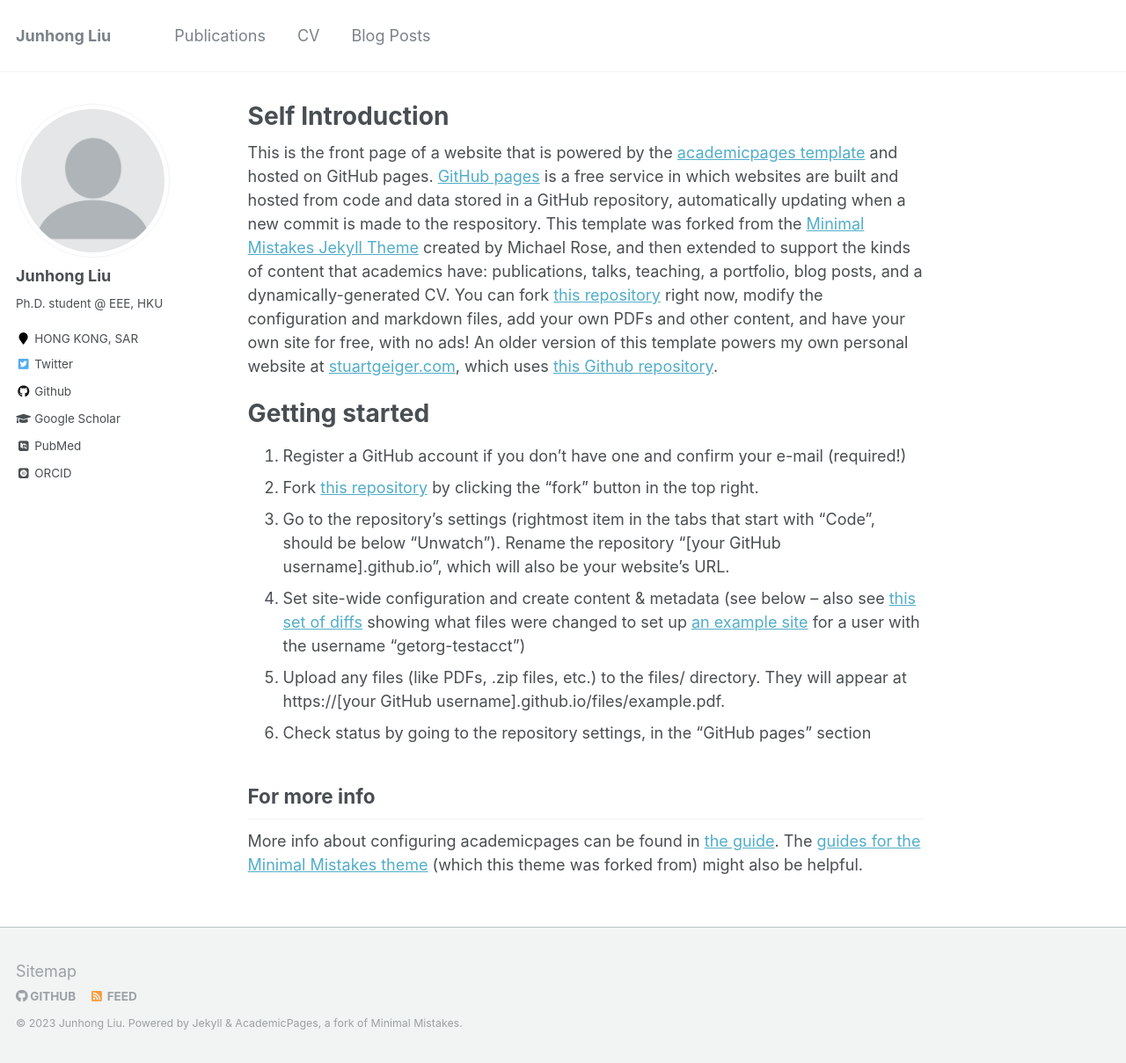
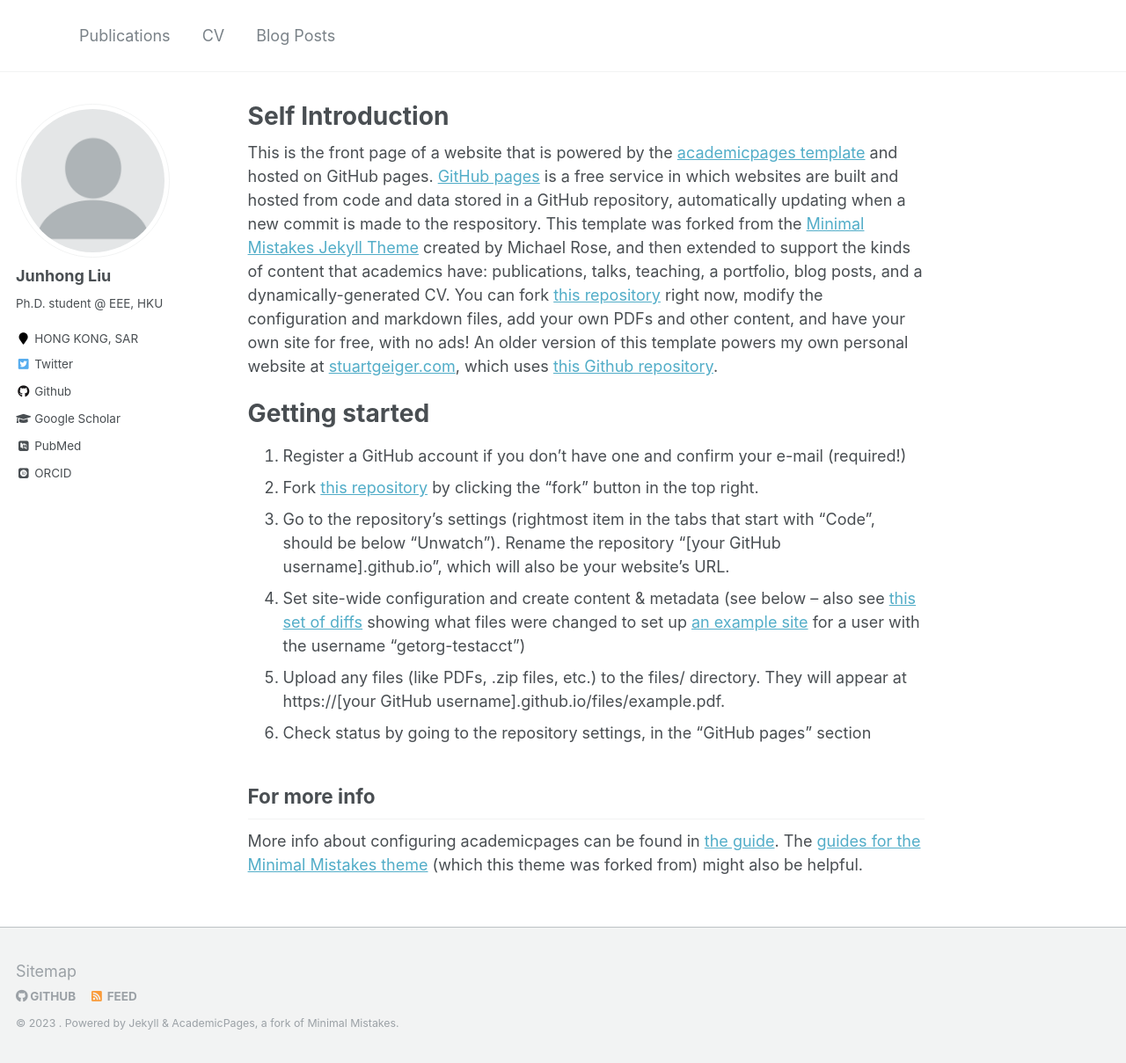
Before and after one commit to johnny-eee/online, a Jekyll site: the page built from _pages/about.md, in a window 1280 px wide and 1209 px high. Shown: the whole window at 88% size. Built offline with Jekyll 4.4.1, drawn with Linux system fonts in a browser that asks for light colours; some web fonts are replaced.

Commit message:
Update _config.yml

```diff
--- a/_config.yml
+++ b/_config.yml
@@ -7,9 +7,9 @@
 
 # Site Settings
 locale                   : "HONG KONG, SAR"
-title                    : "Junhong Liu"
+title                    : ""
 title_separator          : "-"
-name                     : &name "Junhong Liu"
+name                     : &name ""
 description              : &description "personal description"
 url                      : https://academicpages.github.io # the base hostname & protocol for your site e.g. "https://mmistakes.github.io"
 baseurl                  : "" # the subpath of your site, e.g. "/blog"
```
